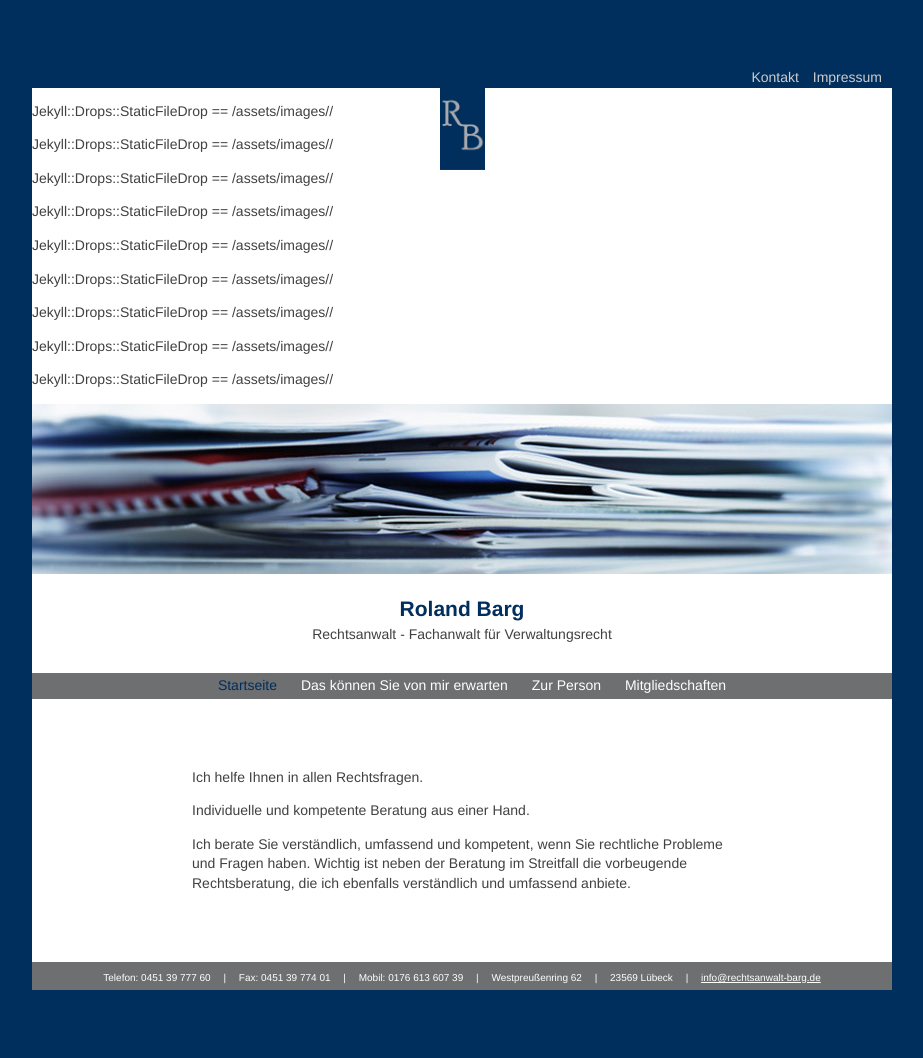
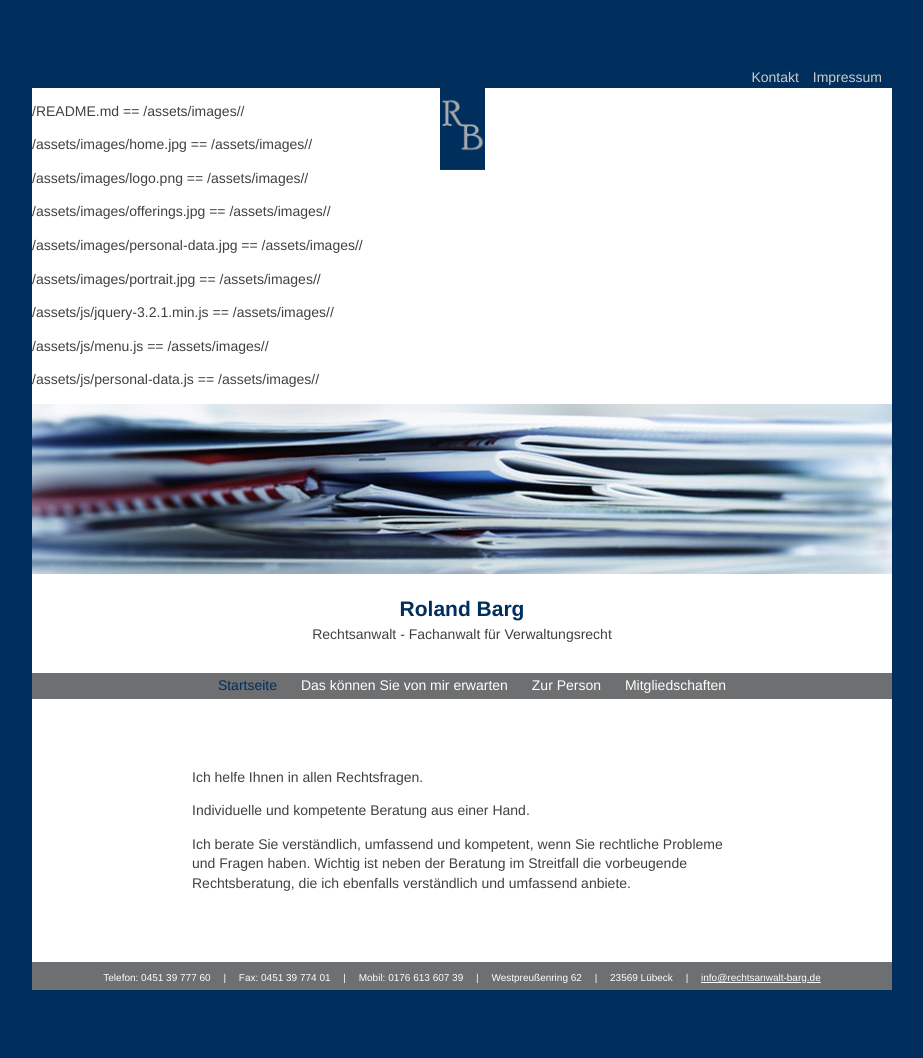
Before and after one commit to RWCB/rechtsanwalt-barg, a Jekyll site: the page built from index.md, in a window 1280 px wide. Shown: the whole page, without its empty margins (178-1101 px from the left). Built offline with Jekyll 4.4.1, drawn with Linux system fonts in a browser that asks for light colours; our own code applies the rules of GitHub Pages for plain Markdown files; a script that is not in the unit is left out; the repository's description, which GitHub fills in, is left out.

Commit message:
Update default.html

```diff
--- a/_layouts/default.html
+++ b/_layouts/default.html
@@ -29,7 +29,7 @@
       {% capture imageUrl %}{{page.url | prepend: '/assets/images/' | replace:'.html','.jpg'}}{% endcapture %}
       {% assign exists = false %}
       {% for image in site.static_files %}
-      <p>{{image}} == {{imageUrl}}</p>
+      <p>{{image.path}} == {{imageUrl}}</p>
         {% if image.path == imageUrl %}
           {% assign exists = true %}
       <p>assign true</p>
```
